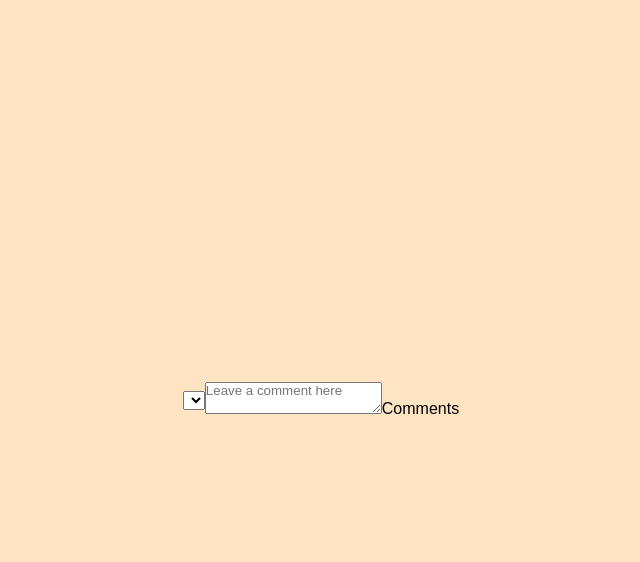
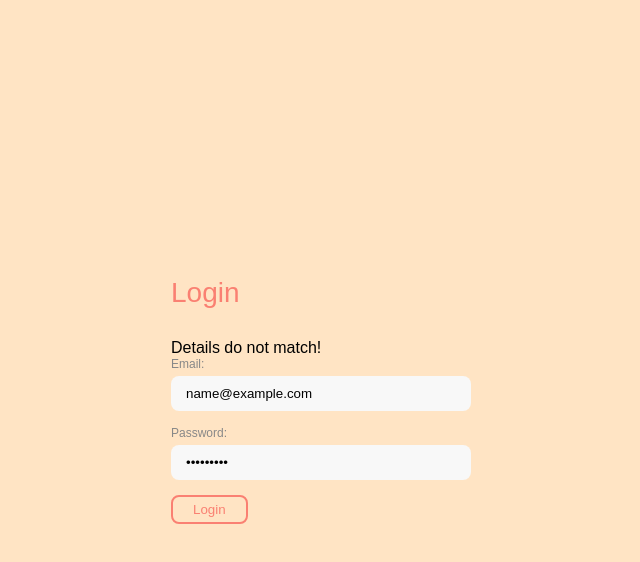
Before and after one commit to maximkwski/customer_intervention_react_application, a React (Create React App) app: page / in a window 1280 px wide. Both pictures are taken after typing "name@example.com", "Sample123" into the empty fields and a click on the input "Login". Shown: the top 562 px of the page, without its empty margins (319-959 px from the left). Built offline with nearby package versions, Linux system fonts and the light colour scheme; the HTML template or start-up script is replaced by a standard one.

Commit message:
fixed some dashboard things

```diff
--- a/src/App.js
+++ b/src/App.js
@@ -1,6 +1,7 @@
 import React, { useState } from "react";
 import Dashboard from "./components/Dashboard";
 import LoginForm from "./components/LoginForm";
+import { Routes, route } from "react-router-dom";
 
 function App() {
   const adminUser = {
@@ -10,14 +11,18 @@ function App() {
 
   const [userIsLogged, setUserIsLogged] = useState(false);
   const [failedLogin, setFailedLogin] = useState(false);
+  const [user, setUser] = useState({email: ""});
 
   const Login = details => {
     console.log(details);
 
-    if (true) {
+    if (details.email === adminUser.email && details.password === adminUser.password) {
     console.log("Logged in");
       setUserIsLogged(true);
       setFailedLogin(false);
+      setUser({
+        email: details.email,
+      });
   } else {
     console.log("Details do not match!");
     setFailedLogin(true);
@@ -26,13 +31,14 @@ function App() {
 
   const Logout = () => {
     setUserIsLogged(false);
+    setUser({email: ""});
   }
 
   return (
     <div>
       <div className="App">
         {!userIsLogged && <LoginForm Login={Login} failedLogin={failedLogin}/>}
-        {userIsLogged && <Dashboard Logout={Logout} />}
+        {userIsLogged && <Dashboard Logout={Logout} user={user}/> }
       </div>
     </div>
   );
--- a/src/components/Dashboard.js
+++ b/src/components/Dashboard.js
@@ -1,26 +1,18 @@
+import userEvent from '@testing-library/user-event';
 import React, {useState, useEffect} from 'react';
-import Button from 'react-bootstrap/Button';
-import Form from 'react-bootstrap/Form';
-import { FloatingLabel } from 'react-bootstrap';
-import axios from 'axios';
+import { Routes, route } from "react-router-dom";
 
-function Dashboard({Logout}) {
+/*  */
 
 
+function Dashboard({ Logout, user }) {
   return (
-    <>
-        <Form.Select size="lg">
+   <div>
+       <h2>Welcome,<span>{user.email}</span></h2>
+       <button onClick={Logout}>Logout</button>
+    </div>
+  )
 
-        </Form.Select>
-        <FloatingLabel
-        controlId="floatingTextarea"
-        label="Comments"
-        className="mb-3"
-      >
-        <Form.Control as="textarea" placeholder="Leave a comment here" />
-      </FloatingLabel>
-    </>
-  )
 }
 
 export default Dashboard
--- a/src/components/LoginForm.js
+++ b/src/components/LoginForm.js
@@ -1,4 +1,5 @@
 import React, { useState } from 'react';
+import { Routes, route } from "react-router-dom";
 
 function LoginForm({ Login, failedLogin }) {
    const [details, setDetails] = useState({name: "", email: "", password: ""});
@@ -13,7 +14,7 @@ function LoginForm({ Login, failedLogin }) {
     <form onSubmit={submitHandler}>
         <div className="form-inner">
             <h2>Login</h2>
-            {failedLogin && <p>Failed Login</p>}
+            {failedLogin && <p>Details do not match!</p>}
             <div className="form-group">
                 <label htmlFor="email">Email:</label>
                 <input type="email" name="email" id="email" onChange={e => setDetails({...details, email: e.target.value})} value={details.email}/>
```
Also changed, not shown: src/InterventionForm.js (+16 -1 lines).
